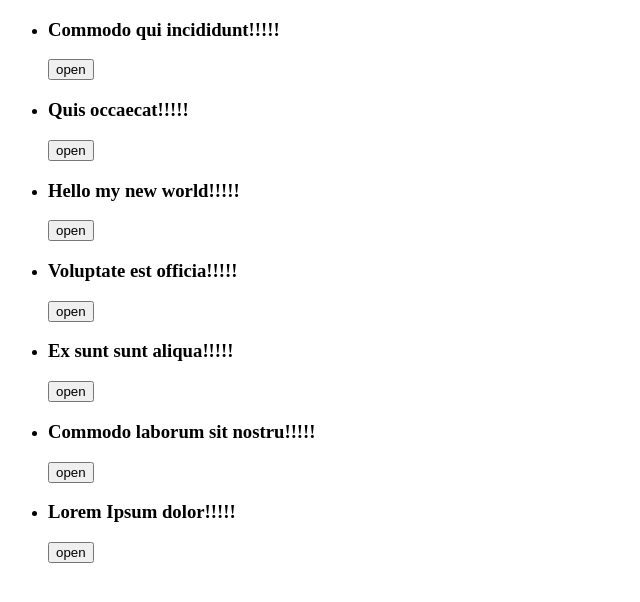
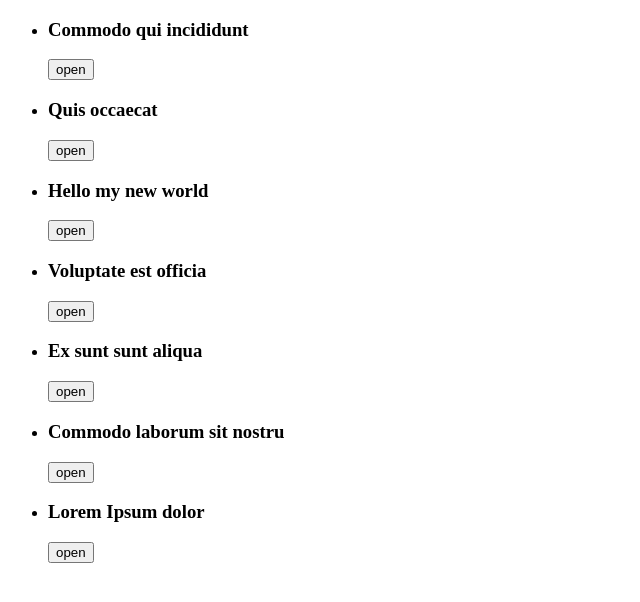
Before and after one commit to VikCooper/NewsApp, a React app: page / in a window 1280 px wide. Shown: the top 602 px of the page, without its empty margins (0-640 px from the left). Built offline with nearby package versions, Linux system fonts and the light colour scheme.

Commit message:
add proptypes for all

```diff
--- a/src/components/Article.js
+++ b/src/components/Article.js
@@ -9,7 +9,9 @@ class Article extends Component {
             id: PropTypes.string.isRequired,
             title: PropTypes.string.isRequired,
             text: PropTypes.string
-        }).isRequired
+        }).isRequired,
+        isOpen: PropTypes.bool,
+        toggleOpen: PropTypes.func
     }
 
     componentWillReceiveProps(nextProps) {
@@ -24,7 +26,7 @@ class Article extends Component {
         const {article, isOpen, toggleOpen} = this.props
         return (
             <div ref = {this.setContainerRef}>
-                <h3>{article.title}!!!!!</h3>
+                <h3>{article.title}</h3>
                 <button onClick = {toggleOpen}>
                     {isOpen ? 'close' : 'open'}
                 </button>
--- a/src/components/ArticleList.js
+++ b/src/components/ArticleList.js
@@ -1,8 +1,15 @@
 import React, {Component} from 'react'
+import PropTypes from 'prop-types'
 import Article from './Article'
 import accordion from '../decorators/accordion'
 
 class ArticleList extends Component {
+    static propTypes = {
+        articles: PropTypes.array.isRequired,
+        openItemId: PropTypes.string,
+        toggleOpenItem: PropTypes.func.isRequired
+    }
+
     render() {
         const { articles, openItemId, toggleOpenItem } = this.props
         const articleElements = articles.map(article => <li key={article.id}>
--- a/src/decorators/accordion.js
+++ b/src/decorators/accordion.js
@@ -1,6 +1,6 @@
-import React, {Component as ReactComponent} from 'react'
+import React from 'react'
 
-export default Component => class Accordion extends ReactComponent {
+export default Component => class Accordion extends React.Component {
     state = {
         openItemId: null
     }
@@ -14,4 +14,5 @@ export default Component => class Accordion extends ReactComponent {
             openItemId: openItemId === this.state.openItemId ? null : openItemId
         })
     }
+
 }
```
Also changed, not shown: src/components/CommentList.js (+7 -0 lines).
